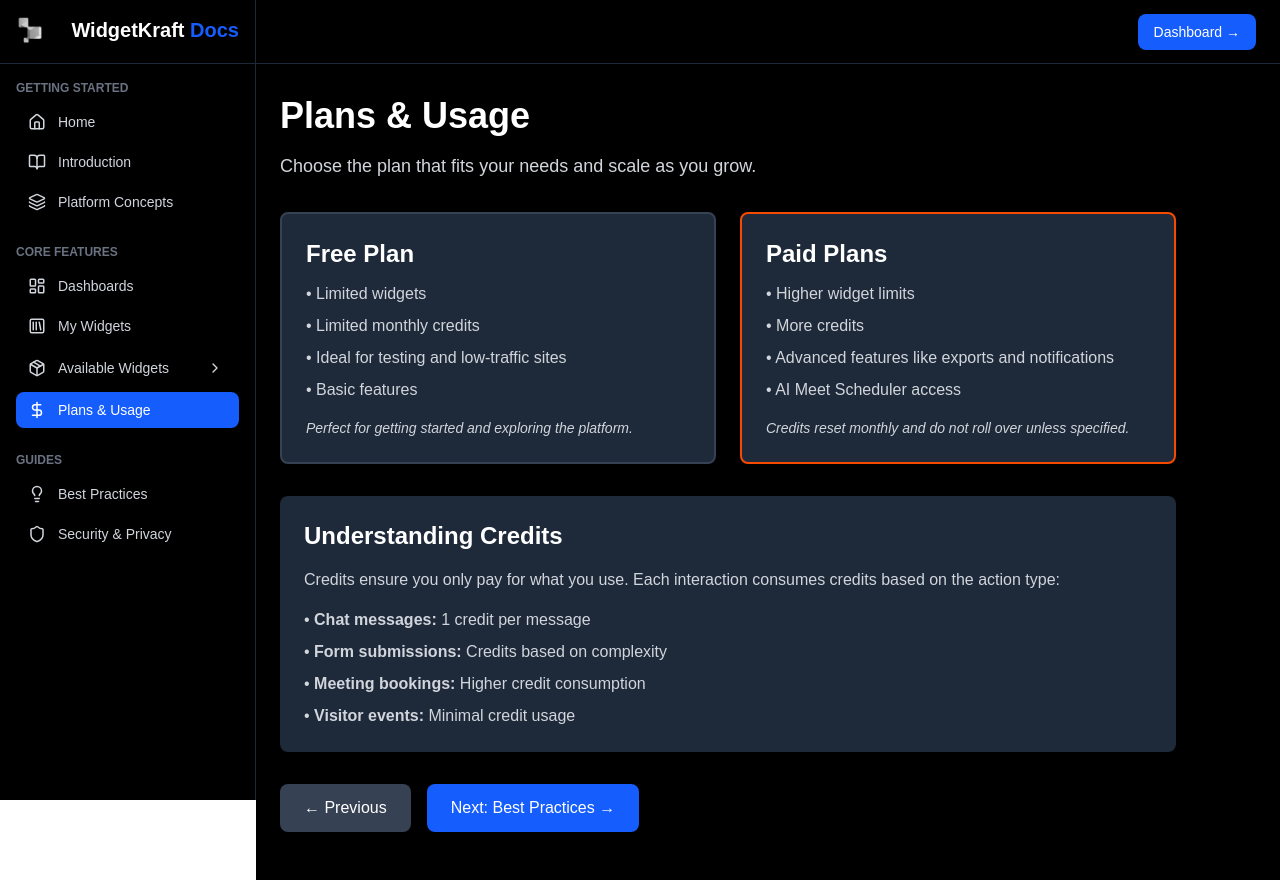
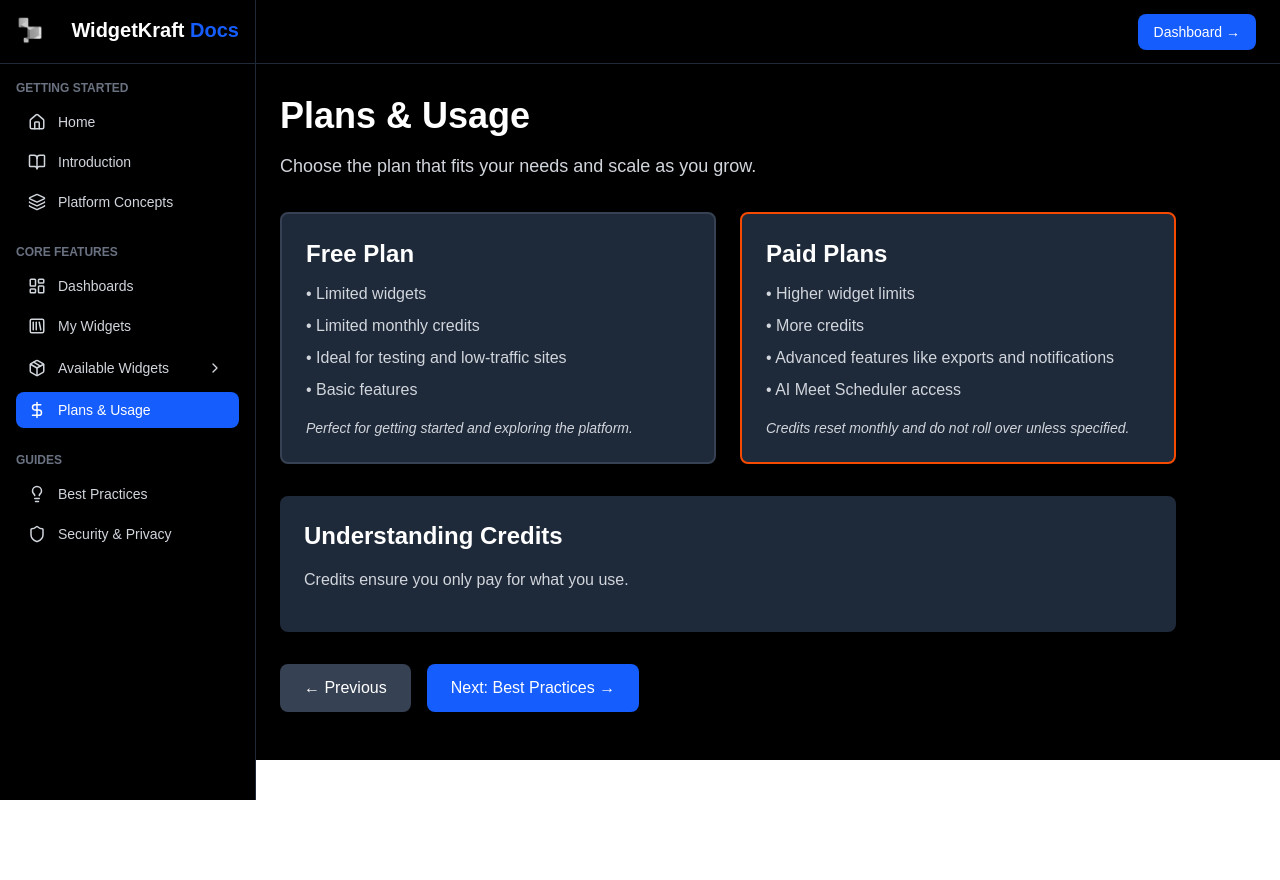
Before and after one commit to CodeTreabrolabs/widgetkraft-docs-frontend, a Next.js app in the folder frontend/: page /plans-usage in a window 1280 px wide. After the commit the page ends 800 px from the top, so only its background shows below. Built offline with nearby package versions, Linux system fonts and the light colour scheme.

Commit message:
minor fix

```diff
--- a/frontend/src/comps/content/Documentation/PlansUsagePage.jsx
+++ b/frontend/src/comps/content/Documentation/PlansUsagePage.jsx
@@ -24,10 +24,10 @@ const getPlansData = async () => {
       note: 'Credits reset monthly and do not roll over unless specified.',
     },
     credits: [
-      { type: 'Chat messages', usage: '1 credit per message' },
-      { type: 'Form submissions', usage: 'Credits based on complexity' },
-      { type: 'Meeting bookings', usage: 'Higher credit consumption' },
-      { type: 'Visitor events', usage: 'Minimal credit usage' },
+      // { type: 'Chat messages', usage: '1 credit per message' },
+      // { type: 'Form submissions', usage: 'Credits based on complexity' },
+      // { type: 'Meeting bookings', usage: 'Higher credit consumption' },
+      // { type: 'Visitor events', usage: 'Very Minimal credit usage' },
     ],
   };
 
@@ -72,7 +72,7 @@ export default async function PlansUsagePage() {
       <div className="bg-gray-800 p-6 rounded-lg mb-8">
         <h2 className="text-2xl font-semibold mb-4 text-white">Understanding Credits</h2>
         <p className="text-gray-300 mb-4">
-          Credits ensure you only pay for what you use. Each interaction consumes credits based on the action type:
+          Credits ensure you only pay for what you use.
         </p>
         <ul className="text-gray-300 space-y-2">
           {plans.credits.map((credit, idx) => (
--- a/frontend/src/comps/content/Widgets/LiveConversationWidgetPage.jsx
+++ b/frontend/src/comps/content/Widgets/LiveConversationWidgetPage.jsx
@@ -19,7 +19,7 @@ const getLiveConversationWidgetData = () => {
       'Configure your widget in the editor',
       'Copy the embed code to your site',
     ],
-    pricing: '0.8 credit / chat',
+    pricing: '0.8 credit / thread',
     sampleWidgetId: '1d8b83...b276',
   };
 };
```
